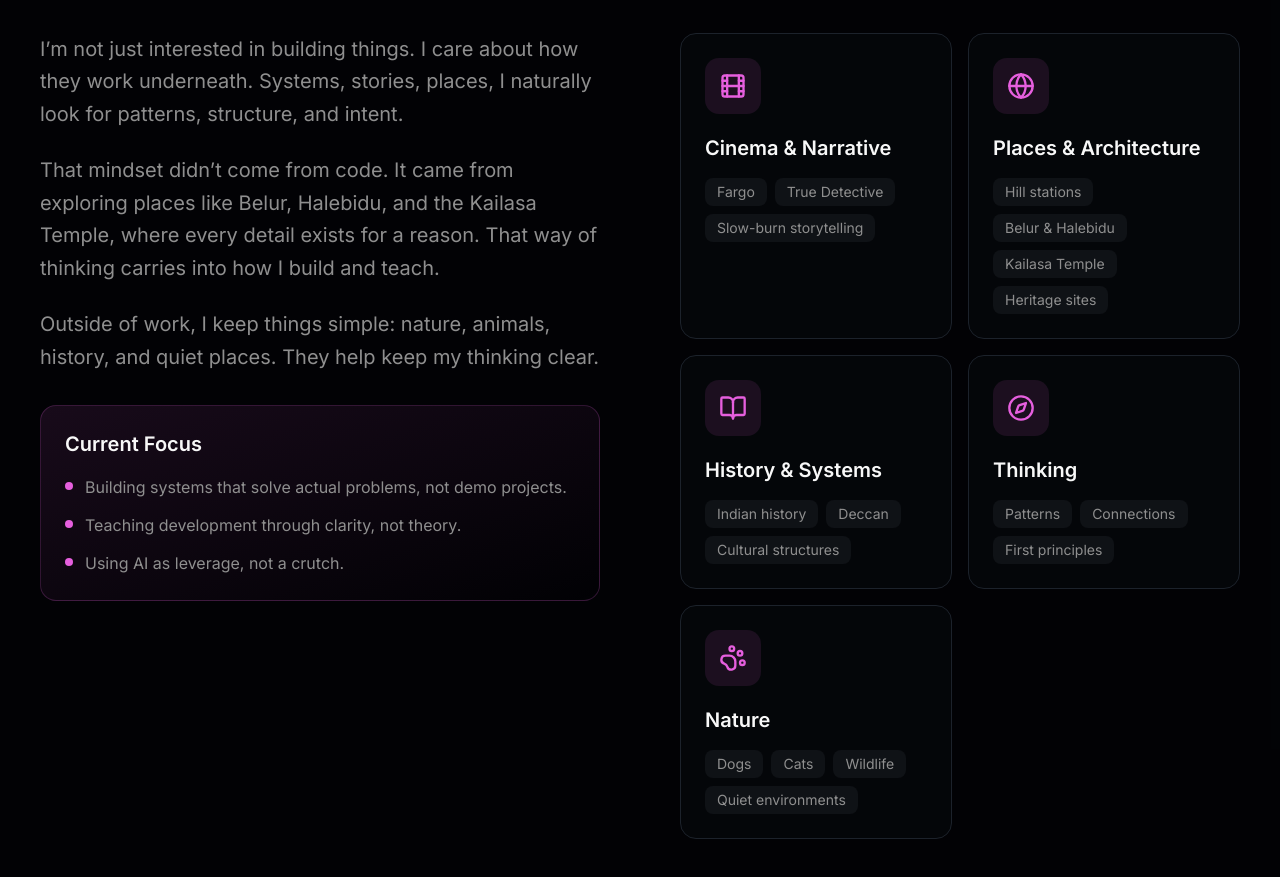
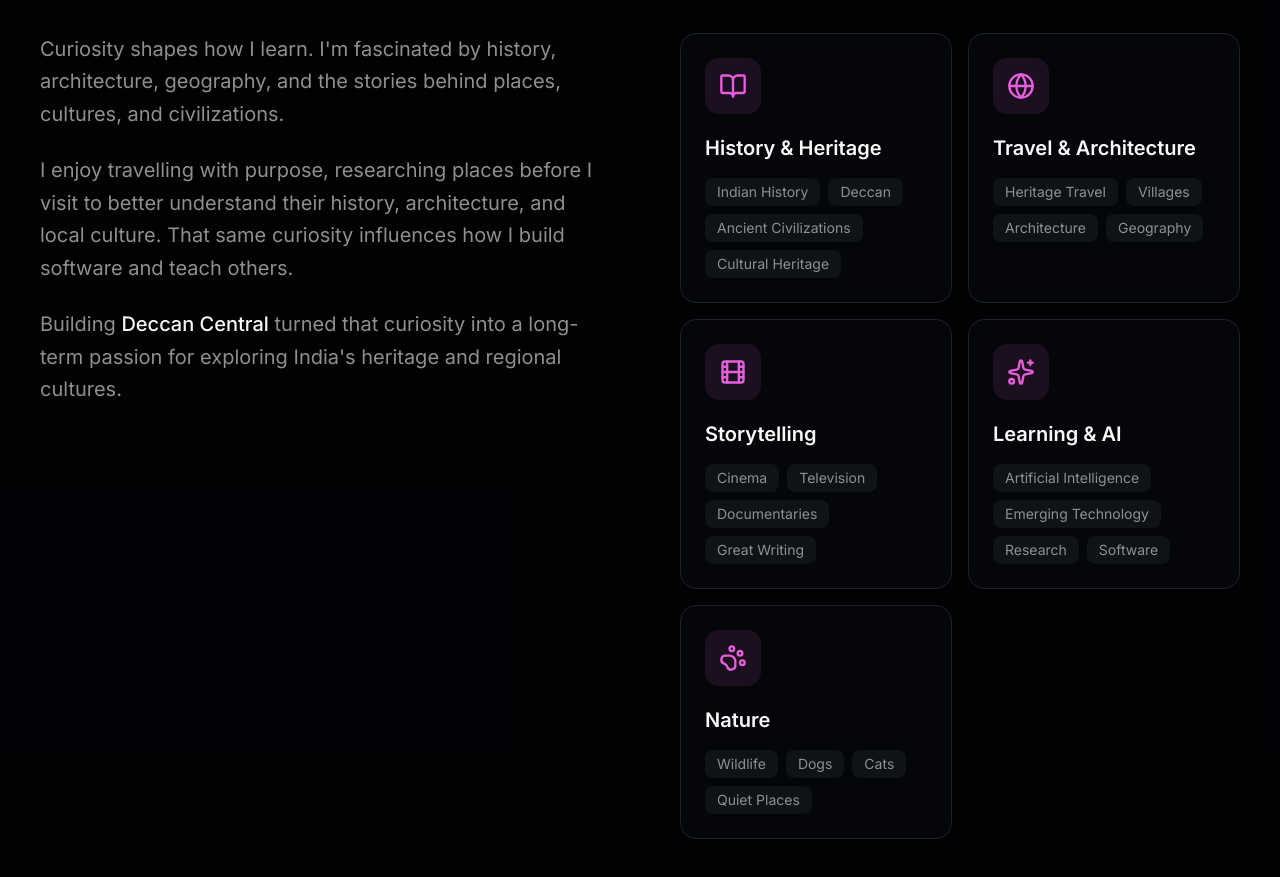
Before and after one commit to sameerkhan2003a/Portfolio, a Next.js app: page / in a window 1280 px wide. Shown: the part 7380-8257 px from the top of the page. Built offline with nearby package versions, Linux system fonts and the light colour scheme.

Commit message:
Refactor interests section with new content and styles
Updated interests section with new titles and icons, and modified the description text for clarity and relevance.

```diff
--- a/components/sections/interests.tsx
+++ b/components/sections/interests.tsx
@@ -1,32 +1,63 @@
 "use client"
 
-import { Film, Globe, BookOpen, Compass, PawPrint } from "lucide-react"
+import {
+  Film,
+  Globe,
+  BookOpen,
+  Sparkles,
+  PawPrint,
+} from "lucide-react"
 
 const interests = [
   {
-    icon: Film,
-    title: "Cinema & Narrative",
-    items: ["Fargo", "True Detective", "Slow-burn storytelling"],
+    icon: BookOpen,
+    title: "History & Heritage",
+    items: [
+      "Indian History",
+      "Deccan",
+      "Ancient Civilizations",
+      "Cultural Heritage",
+    ],
   },
   {
     icon: Globe,
-    title: "Places & Architecture",
-    items: ["Hill stations", "Belur & Halebidu", "Kailasa Temple", "Heritage sites"],
+    title: "Travel & Architecture",
+    items: [
+      "Heritage Travel",
+      "Villages",
+      "Architecture",
+      "Geography",
+    ],
   },
   {
-    icon: BookOpen,
-    title: "History & Systems",
-    items: ["Indian history", "Deccan", "Cultural structures"],
+    icon: Film,
+    title: "Storytelling",
+    items: [
+      "Cinema",
+      "Television",
+      "Documentaries",
+      "Great Writing",
+    ],
   },
   {
-    icon: Compass,
-    title: "Thinking",
-    items: ["Patterns", "Connections", "First principles"],
+    icon: Sparkles,
+    title: "Learning & AI",
+    items: [
+      "Artificial Intelligence",
+      "Emerging Technology",
+      "Research",
+      "Software",
+    ],
   },
   {
     icon: PawPrint,
     title: "Nature",
-    items: ["Dogs", "Cats", "Wildlife", "Quiet environments"],
+    items: [
+      "Wildlife",
+      "Dogs",
+      "Cats",
+      "Quiet Places",
+    ],
   },
 ]
 
@@ -34,79 +65,55 @@ export function InterestsSection() {
   return (
     <section className="bg-card/30 py-16 sm:py-20 lg:py-28 xl:py-32">
       <div className="mx-auto w-full max-w-7xl px-4 sm:px-6 lg:px-8 xl:px-10">
+
         {/* Header */}
         <div className="mb-10 flex items-center gap-3 sm:gap-4 lg:mb-14">
           <h2 className="text-2xl font-bold tracking-tight sm:text-3xl lg:text-4xl">
             Beyond Code
           </h2>
+
           <div className="h-px flex-1 bg-border" />
         </div>
 
         <div className="grid items-start gap-12 lg:grid-cols-2 lg:gap-16 xl:gap-20">
+
           {/* Left */}
           <div className="space-y-6">
+
             <p className="max-w-xl text-base leading-relaxed text-muted-foreground sm:text-lg lg:text-xl">
-              I’m not just interested in building things. I care about how they
-              work underneath. Systems, stories, places, I naturally look for
-              patterns, structure, and intent.
+              Curiosity shapes how I learn. I'm fascinated by history,
+              architecture, geography, and the stories behind places, cultures,
+              and civilizations.
             </p>
 
             <p className="max-w-xl text-base leading-relaxed text-muted-foreground sm:text-lg lg:text-xl">
-              That mindset didn’t come from code. It came from exploring places
-              like Belur, Halebidu, and the Kailasa Temple, where every detail
-              exists for a reason. That way of thinking carries into how I build
-              and teach.
+              I enjoy travelling with purpose, researching places before I
+              visit to better understand their history, architecture, and local
+              culture. That same curiosity influences how I build software and
+              teach others.
             </p>
 
             <p className="max-w-xl text-base leading-relaxed text-muted-foreground sm:text-lg lg:text-xl">
-              Outside of work, I keep things simple: nature, animals, history,
-              and quiet places. They help keep my thinking clear.
+              Building <span className="font-medium text-foreground">Deccan Central</span> turned that curiosity
+              into a long-term passion for exploring India's heritage and
+              regional cultures.
             </p>
 
-            {/* Current Focus */}
-            <div className="mt-8 rounded-2xl border border-primary/20 bg-gradient-to-br from-primary/10 to-transparent p-5 sm:p-6">
-              <h4 className="mb-4 text-lg font-semibold text-foreground sm:text-xl">
-                Current Focus
-              </h4>
-
-              <ul className="space-y-3">
-                <li className="flex items-start gap-3 text-sm leading-relaxed text-muted-foreground sm:text-base">
-                  <span className="mt-2 h-2 w-2 flex-shrink-0 rounded-full bg-primary" />
-                  <span>
-                    Building systems that solve actual problems, not demo
-                    projects.
-                  </span>
-                </li>
-
-                <li className="flex items-start gap-3 text-sm leading-relaxed text-muted-foreground sm:text-base">
-                  <span className="mt-2 h-2 w-2 flex-shrink-0 rounded-full bg-primary" />
-                  <span>
-                    Teaching development through clarity, not theory.
-                  </span>
-                </li>
-
-                <li className="flex items-start gap-3 text-sm leading-relaxed text-muted-foreground sm:text-base">
-                  <span className="mt-2 h-2 w-2 flex-shrink-0 rounded-full bg-primary" />
-                  <span>
-                    Using AI as leverage, not a crutch.
-                  </span>
-                </li>
-              </ul>
-            </div>
           </div>
 
           {/* Right */}
           <div className="grid grid-cols-1 gap-4 sm:grid-cols-2">
+
             {interests.map((interest) => (
               <div
                 key={interest.title}
-                className="group rounded-2xl border border-border bg-card p-5 transition-all duration-300 hover:-translate-y-1 hover:border-primary/40 sm:p-6"
+                className="group rounded-2xl border border-border bg-card p-5 transition-all duration-300 hover:-translate-y-2 hover:border-primary/40 hover:shadow-xl hover:shadow-primary/10 sm:p-6"
               >
-                <div className="mb-5 flex h-12 w-12 items-center justify-center rounded-xl bg-primary/10 transition-colors group-hover:bg-primary/20 sm:h-14 sm:w-14">
+                <div className="mb-5 flex h-12 w-12 items-center justify-center rounded-xl bg-primary/10 transition-all duration-300 group-hover:scale-110 group-hover:bg-primary/20 sm:h-14 sm:w-14">
                   <interest.icon className="h-6 w-6 text-primary sm:h-7 sm:w-7" />
                 </div>
 
-                <h3 className="mb-4 text-lg font-semibold text-foreground sm:text-xl">
+                <h3 className="mb-4 text-lg font-semibold text-foreground transition-colors duration-300 group-hover:text-primary sm:text-xl">
                   {interest.title}
                 </h3>
 
@@ -114,7 +121,7 @@ export function InterestsSection() {
                   {interest.items.map((item) => (
                     <span
                       key={item}
-                      className="rounded-md bg-secondary px-2.5 py-1 text-xs text-muted-foreground sm:px-3 sm:text-sm"
+                      className="rounded-md bg-secondary px-2.5 py-1 text-xs text-muted-foreground transition-colors duration-300 group-hover:bg-primary/10 group-hover:text-foreground sm:px-3 sm:text-sm"
                     >
                       {item}
                     </span>
@@ -122,7 +129,9 @@ export function InterestsSection() {
                 </div>
               </div>
             ))}
+
           </div>
+
         </div>
       </div>
     </section>
```
